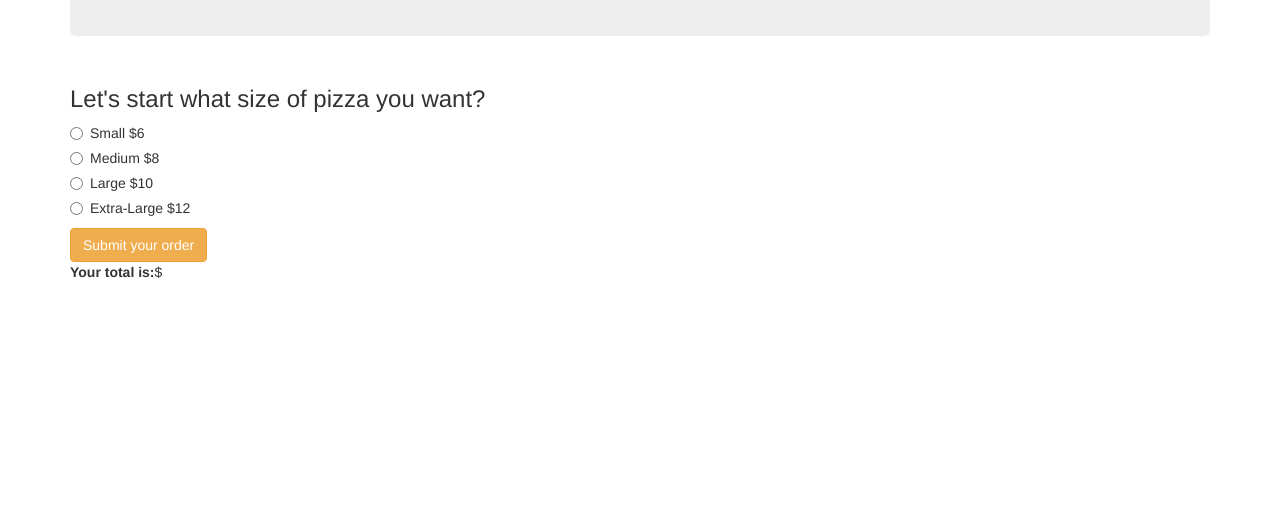
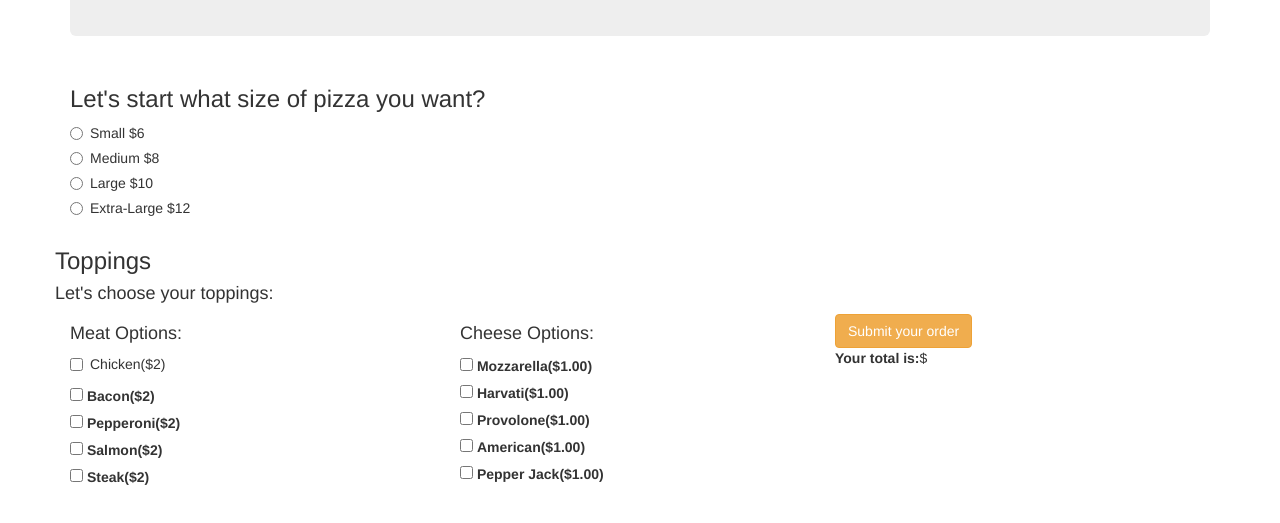
Before and after one commit to dominguezsantal/pizzaParlor, a plain HTML site: page index.html in a window 1280 px wide. Shown: the part 159-682 px from the top of the page. Drawn offline with nearby package versions, Linux system fonts and the light colour scheme.

Commit message:
checkbox  button for cheese/meat

```diff
--- a/index.html
+++ b/index.html
@@ -31,11 +31,46 @@
                         </div>
                 </div>
             </div>
+            <div class="row">
+                <h3>Toppings</h3>
+                <h4>Let's choose your toppings:</h4>
+                <div class="col-md-4">
+                    <h4>Meat Options:</h4>
+                    <div class="form-group">
+                        <div class="checkbox">
+                            <label><input type="checkbox" id="meat" name="meat" value="chicken">Chicken($2)</label><br>
+                        </div>
 
-            <button id="submit" button class="btn btn-warning" type="submit">Submit your order</button>
-            <div id="final-cost">
-                <p><b>Your total is:</b>$<em id="show-cost"></em></p>
-            </div>
+                        <input type="checkbox" id="meat" name="meat" value="bacon">
+                        <label for="meat">Bacon($2)</label><br>
+                        <input type="checkbox" id="meat" name="meat" value="pepperoni">
+                        <label for="meat">Pepperoni($2)</label><br>
+                        <input type="checkbox" id="meat" name="meat" value="salmon">
+                        <label for="meat">Salmon($2)</label><br>
+                        <input type="checkbox" id="meat" name="meat" value="steak">
+                        <label for="meat">Steak($2)</label><br>
+                    </div>
+                </div>
+                <div class="col-md-4">
+                    <h4>Cheese Options:</h4>
+                    <div class="form-group">
+                        <input type="checkbox" id="cheese" name="cheese" value="mozarella-cheese">
+                        <label for="cheese">Mozzarella($1.00)</label><br>
+                        <input type="checkbox" id="cheese" name="cheese" value="harvati-cheese">
+                        <label for="cheese">Harvati($1.00)</label><br>
+                        <input type="checkbox" id="cheese" name="cheese" value="provolone-cheese">
+                        <label for="cheese">Provolone($1.00)</label><br>
+                        <input type="checkbox" id="cheese" name="cheese" value="american-cheese">
+                        <label for="cheese">American($1.00)</label><br>
+                        <input type="checkbox" id="cheese" name="cheese" value="pepperJack-cheese">
+                        <label for="cheese">Pepper Jack($1.00)</label><br>
+                    </div>
+                </div>
+
+                <button id="submit" button class="btn btn-warning" type="submit">Submit your order</button>
+                <div id="final-cost">
+                    <p><b>Your total is:</b>$<em id="show-cost"></em></p>
+                </div>
 </body>
 
 </html>
```
